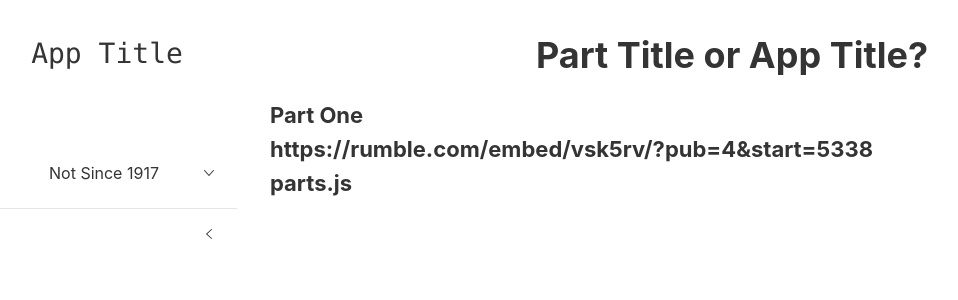
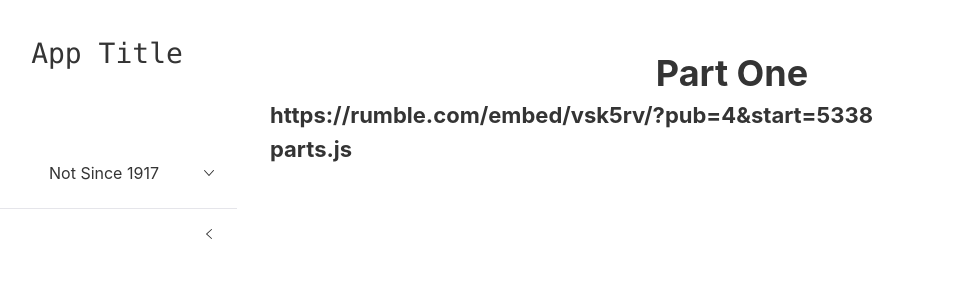
Before and after one commit to boyerst/aggregator1, a React (Create React App) app: page /part-one in a window 1280 px wide. Shown: the top 300 px of the page, without its empty margins (38-996 px from the left). Built offline with nearby package versions, Linux system fonts and the light colour scheme; some icons are missing.

Commit message:
Move Header to Part component

```diff
--- a/src/AppLayout.js
+++ b/src/AppLayout.js
@@ -31,7 +31,11 @@ function AppLayout() {
   const [expandSidenav, setExpandSidenav] = useState(true)
 
 
-  console.log(window.location.protocol)
+  const { slug } = useParams()
+  console.log("slug: ", slug )
+  // const part = seriesPartOne[slug]
+  // console.log("part: ", part)
+
 
 
   return (
@@ -60,14 +64,6 @@ function AppLayout() {
               <Sidenav.Body>
                 <Nav activeKey={activeKey} onSelect={setActiveKey}>
                   <Nav.Menu placement="rightStart" eventKey="1" title="Not Since 1917" icon={<PageIcon />}>
-
-{/*                    {Object.entries(seriesPartOne).map(([slug, { title }]) => {
-                      return (
-                        <Nav.Item key={slug} eventKey={slug}>
-                          <Link to={`${slug}`} >{title}</Link>
-                        </Nav.Item>
-                      )
-                    })}*/}
                     {Object.entries(seriesPartOne).map(([slug, { title }]) => {
                       return (
                         <Nav.Item as={Link} to={`${slug}`} key={slug} eventKey={slug}>
@@ -75,11 +71,6 @@ function AppLayout() {
                         </Nav.Item>
                       )
                     })}
-{/*                    {Object.entries(seriesPartOne).map(([slug, { title }]) => {
-                      return (
-                        <Nav.Item href={slug} key={slug} eventKey={slug}>{title}</Nav.Item>
-                      )
-                    })}*/}
                   </Nav.Menu>
                 </Nav>
               </Sidenav.Body>
@@ -87,9 +78,9 @@ function AppLayout() {
             </Sidenav>
           </Sidebar>
           <Container >
-            <Header>
+{/*            <Header>
               <h2 className="header">Part Title or App Title?</h2>
-            </Header>
+            </Header>*/}
             <Content>
               <Routes>
                 <Route path="/" element={<Home />}/>
--- a/src/Pages/parts.js
+++ b/src/Pages/parts.js
@@ -1,5 +1,6 @@
 import React from "react"
 import { useParams } from "react-router-dom"
+import { Header} from 'rsuite'
 import "../App.css"
 import { seriesPartOne } from "../data"
 // import Iframe from 'react-iframe'
@@ -13,18 +14,21 @@ function Parts() {
 
   const { slug } = useParams()
   const part = seriesPartOne[slug]
+  console.log("part: ", part)
 
   const { title, rumble } = part
 
 
   return (
     <div>
+      <Header>
+        <h2 className="header">{title}</h2>
+      </Header>
 {/*      {Object.entries(seriesPartOne).map(([slug, {title}]) => {
           <ul key={slug}>
             <li>{title}</li>
           </ul>
       })}*/}
-      <h4>{title}</h4>
       <h4>{rumble}</h4>
       <h4>parts.js</h4>
       {/*<h3>{title}</h3>*/}
```
